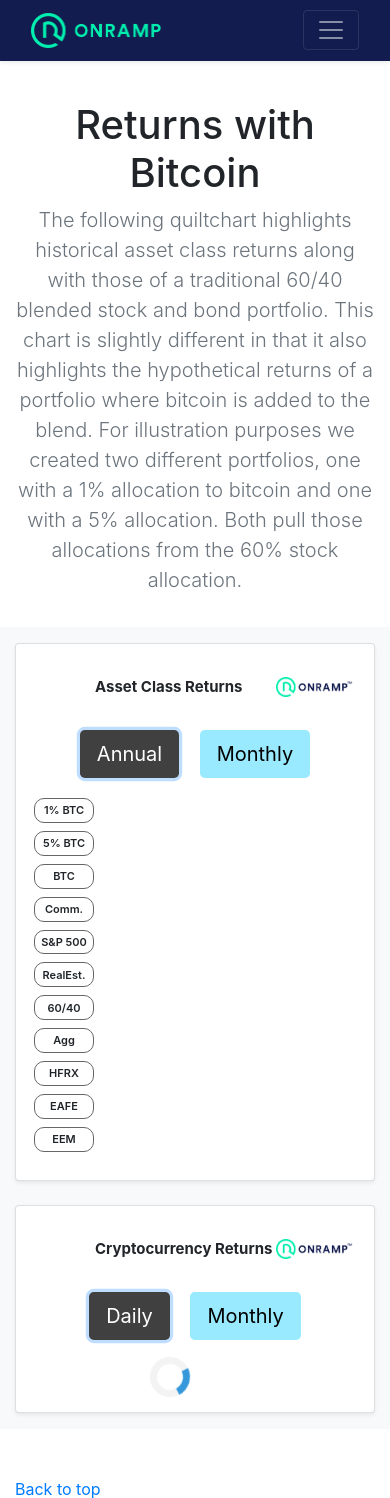
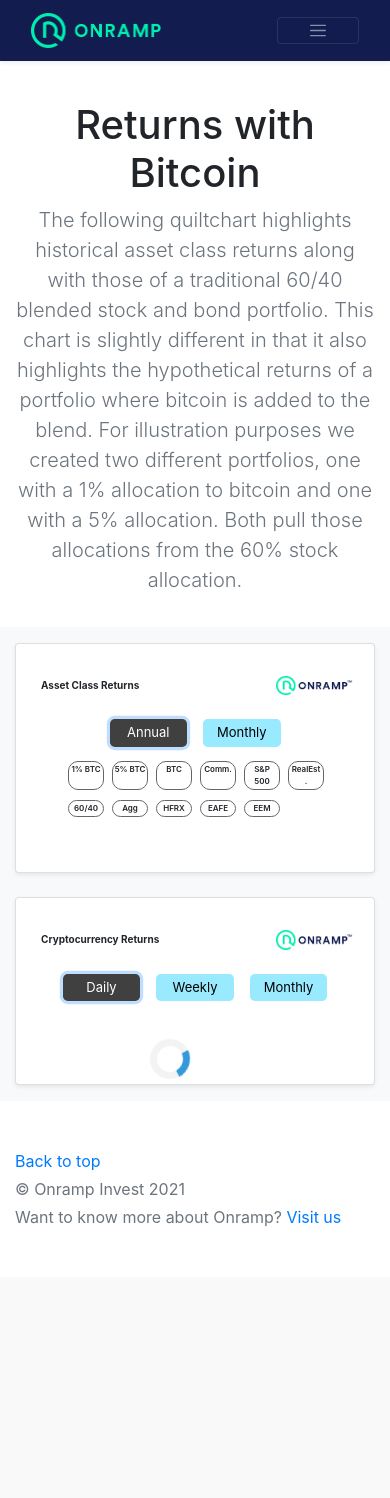
Before and after one commit to onramp-opensource/research, a PHP site: page / in a window 390 px wide. Shown: the top 1498 px of the page. After the commit the page ends 1226 px from the top, so only its background shows below. Run offline with PHP 8.4, Linux system fonts and the light colour scheme; data that the repository does not hold is empty; some libraries are stand-ins or nearby versions.

Commit message:
fixing the weekly data and the mobile responsive style

```diff
--- a/css/style.css
+++ b/css/style.css
@@ -77,7 +77,7 @@ table td {
   text-align: center;
 }
 
-#cryptolegend {
+#crypto-legend {
   display: flex;
   align-items: center;
   flex-direction: column;
@@ -152,52 +152,73 @@ table td {
   width: 25%;
 }
 
-@media (min-width: 1200px) {
+@media only screen and (min-width : 992px) {
   .tooltip {
-    padding: 0.5rem !important;
-    font-size: 15px !important;
+    padding: 0.4rem !important;
+    font-size: 14px !important;
   }
 
   .title {
-    font-size: 35px !important;
+    font-size: 25px !important;
   }
-
 }
 
-@media (min-width: 992px) {
+
+@media only screen and (min-width: 321px) {
   .tooltip {
-    padding: 0.4rem;
-    font-size: 14px;
+    padding: 0.2rem;
+    font-size: 12px;
+    margin: 2px;
   }
 
   .title {
-    font-size: 25px;
+    font-size: 13px;
   }
 }
 
-@media (max-width: 767px) {
-  .title {
-    font-size: 15px;
+@media only screen and (max-width : 550px) {
+
+  .btn-items {
+    align-items: center;
+    margin-bottom: 5px;
   }
-  .grid {
-    height: 350px;
+  button {
+    width: 25%;
+    padding: 3px !important;
+    font-size: 13px !important;
   }
-}
-
-@media (min-width: 301px) {
-  .tooltip {
-    padding: 0.2rem;
-    font-size: 11px;
-  }
-}
-
-@media (max-width: 300px) {
   .tooltip {
     padding: 0.1rem;
+    font-size: 8px;
+    margin: 1px;
+  }
+  .title {
     font-size: 10px;
   }
 
-  .title {
+  .return-group {
+    display: flex;
+    flex-direction: column;
+    margin-top: 0px !important;
+  }
+
+  .legend, #grid, #averages, #crypto-averages, #crypto {
+    max-width: 100%;
+    flex: 1;
+    margin-bottom: 10px;
+  }
+
+  #assetlegend, #cryptolegend {
+    display: grid;
+    grid-gap: 8px;
+    grid-template-columns: repeat(6, 36px);
+    margin-top: 0px !important;
+  }
+
+  .hidden-item {
+    display: none !important;
+  }
+  .update-date span {
     font-size: 10px;
   }
 }
--- a/index.php
+++ b/index.php
@@ -72,19 +72,19 @@
           <div class="col">
             <div class="card shadow-sm p-3" id="class-returns">
               <div class="row p-3 d-flex justify-content-between align-items-center">
-                <div class="d-flex col-2 col-sm-3 col-md-1 "></div>
+                <div class="d-flex col-2 col-sm-3 col-md-1 hidden-item"></div>
                 <div class="d-flex flex-lg-grow-1 flex-fill justify-content-start pl-2">
                   <span class="title">Asset Class Returns</span>
                 </div>
                 <img src="img/onramp_tm.png" class="tm-img">
               </div>
-              <div class="p-3" data-toggle="buttons" role="group" style="text-align: center;">
+              <div class="p-2 d-flex justify-content-center btn-items" data-toggle="buttons" role="group" style="text-align: center;">
                 <button class="btn btn-rounded btn-lg mx-2 btn-active" id="annual" type="button">Annual</button>
                 <button class="btn btn-rounded btn-lg mx-2" id="asset-monthly" type="button">Monthly</button>
               </div>
-              <div class="row px-3">
-                <div class="col-2 col-sm-3 col-md-1 px-2" id="legend"></div>
-                <div id="grid" class="col-10 col-sm-9 col-md-11 p-0 px-2"></div>
+              <div class="return-group row px-3">
+                <div class="col-2 col-sm-2 col-md-1 px-2 legend" id="legend"></div>
+                <div id="grid" class="col-10 col-sm-10 col-md-11 p-0 px-2"></div>
               </div>
               <div class="row px-3 justify-content-end">
                 <div id="averages" class="bottomtable col-11 col-sm-10 col-md-12 p-0 px-2"></div>
@@ -94,20 +94,20 @@
             <div class="card shadow-sm p-3 mt-4" id="crypto-assets">
               <div id="loader" class="my-5"></div>
               <div class="row p-3 d-flex justify-content-between align-items-center">
-                <div class="d-flex col-2 col-sm-3 col-md-1 "></div>
+                <div class="d-flex col-2 col-sm-3 col-md-1 hidden-item"></div>
                 <div class="d-flex flex-lg-grow-1 flex-fill justify-content-start pl-2">
                   <span class="title">Cryptocurrency Returns</span>
                 </div>
                 <img src="img/onramp_tm.png" class="tm-img">
               </div>
-              <div class="p-3" data-toggle="buttons" role="group" style="text-align: center;">
+              <div class="p-2 d-flex justify-content-center btn-items" data-toggle="buttons" role="group" style="text-align: center;">
                 <button class="btn btn-rounded btn-lg mx-2 btn-active" id="daily" type="button">Daily</button>
-                <!-- <button class="btn btn-rounded btn-lg mx-2" id="weekly" type="button">Weekly</button> -->
+                <button class="btn btn-rounded btn-lg mx-2" id="weekly" type="button">Weekly</button>
                 <button class="btn btn-rounded btn-lg mx-2" id="crypto-monthly" type="button">Monthly</button>
               </div>
-              <div class="row px-3 mt-3">
-                <div class="col-2 col-sm-3 col-md-1 px-2 crypto-legend" id="crypto-legend"></div>
-                <div id="crypto" class="col-10 col-sm-9 col-md-11 p-0 px-2"></div>
+              <div class="return-group row px-3 mt-3">
+                <div class="col-2 col-sm-2 col-md-1 px-2 legend crypto-legend" id="crypto-legend"></div>
+                <div id="crypto" class="col-10 col-sm-10 col-md-11 p-0 px-2"></div>
               </div>
               <div class="row px-3 justify-content-end">
                 <div id="crypto-averages" class="bottomtable col-11 col-sm-10 col-md-12 p-0 px-2"></div>
--- a/js/cryptocurrency.js
+++ b/js/cryptocurrency.js
@@ -56,9 +56,15 @@ function getRegularData(key) {
 				name: '',
 				symbol: ''
 			}
-			assetItem.name = groupData[j].name,
-			assetItem.symbol = groupData[j].symbol
-			if (groupLabel[i] == groupData[j].yearmonth) {
+			assetItem.name = groupData[j].name;
+			assetItem.symbol = groupData[j].symbol;
+			let label = '';
+			if (key == 'weekly') {
+				label = groupLabel[i].week;
+			} else {
+				label = groupLabel[i];
+			}
+			if (label == groupData[j].yearmonth) {
 				if (count < 11) {
 					item.push(groupData[j]);
 					if (selectedAsset.length <= 1) {
@@ -136,7 +142,6 @@ function getRegularData(key) {
 
 function getReturnData(key) {
 	let rspData = getRegularData(key);
-	console.log(rspData);
 	setTimeout(() => {
 		var gridData = quilt(rspData);
 		var grid = d3.select("#crypto")
@@ -212,10 +217,10 @@ function getReturnData(key) {
 							case "NEO":
 								return "#CF6060";
 							default:
-								return "#cfda0e" //labels at top
+								return "#cfda0e"; //labels at top
 						}
 					} else {
-						return "white"
+						return "white";
 					}
 				})
 			.style("stroke", "#fff");
@@ -345,7 +350,17 @@ function getReturnData(key) {
 					}
 				);
 			} else if (key == 'weekly') {
-
+				text.html( function (d)
+					{
+						// The only to add \n to an SVG text.
+						if (d.value !== null || d.label == "Cummulative") { return d.label } // if there's a value (not a table header) then return the normal label
+						let l = d.label.split("~") // table header, split it so we can put the parts on different levels
+						var x = d3.select(this).attr("x"); // get the x position of the text
+						var y = d3.select(this).attr("dy"); // get the y position of the text
+						var t = "<tspan x=" + x + " dy=" + (+y + 15) + ">" + l[1] + "</tspan>";
+						return l[0] + "~" + t; // appending it to the html
+					}
+				);
 			} else {
 				text.text(function(d) { return d.label; } );
 			}
@@ -450,6 +465,16 @@ function getDBData() {
 					handleComplete();
 				}
 			});
+			$.ajax({
+				beforeSend: handleBefore,
+				url: "./data/data.php",
+				type: "get",
+				data: {"call": "8"},
+				success: function(data) {
+					weekGroup = $.parseJSON(data);
+					handleComplete();
+				}
+			});
 		}
 	});
 }
@@ -519,7 +544,7 @@ function addCryptoLegend() {
 	    ul.className = "list-group mt-4";
 	    var childs ="";
 	    for (var i = 0; i < selectedAsset.length; i++) {
-	    	childs += `<li class="tooltip btc-color">`+selectedAsset[i].symbol +`
+	    	childs += `<li class="tooltip">`+selectedAsset[i].symbol +`
 	            <span class="top">`+selectedAsset[i].name+`</span>
 	       	</li>`
 	    }
```
Also changed, not shown: data/data.php (+34 -5 lines).
